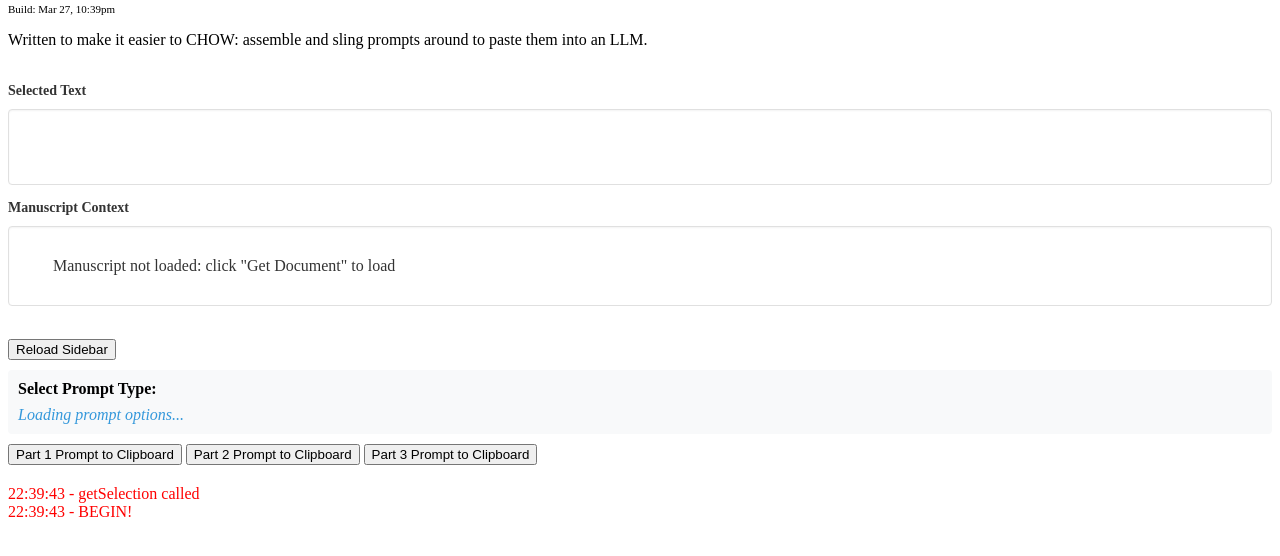
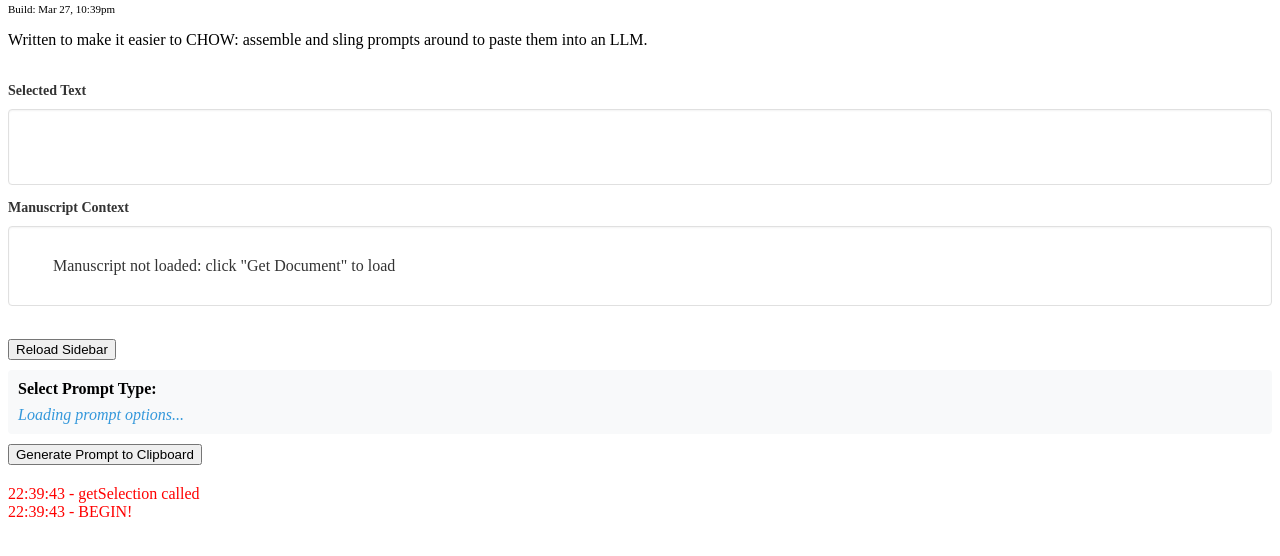
Before and after one commit to realgenekim/chow-google-docs-addon, a website: page sidebar.html in a window 1280 px wide. Drawn offline with Linux system fonts and the light colour scheme.

Commit message:
button doesn't work;

```diff
--- a/sidebar.html
+++ b/sidebar.html
@@ -81,11 +81,9 @@
       </div>
     </div>
 
-    <!-- Part-specific buttons -->
+    <!-- Prompt button -->
     <div style="margin-top: 10px;">
-      <button onclick="getPart1DocAndPrompt()">Part 1 Prompt to Clipboard</button>
-      <button onclick="getPart2DocAndPrompt()">Part 2 Prompt to Clipboard</button>
-      <button onclick="getPart3DocAndPrompt()">Part 3 Prompt to Clipboard</button>
+      <button onclick="getDocumentPartAndPrompt()">Generate Prompt to Clipboard</button>
     </div>
     <div id="debug" style="margin-top: 20px; color: red; max-height: 300px; overflow-y: auto;"></div>
 
```
